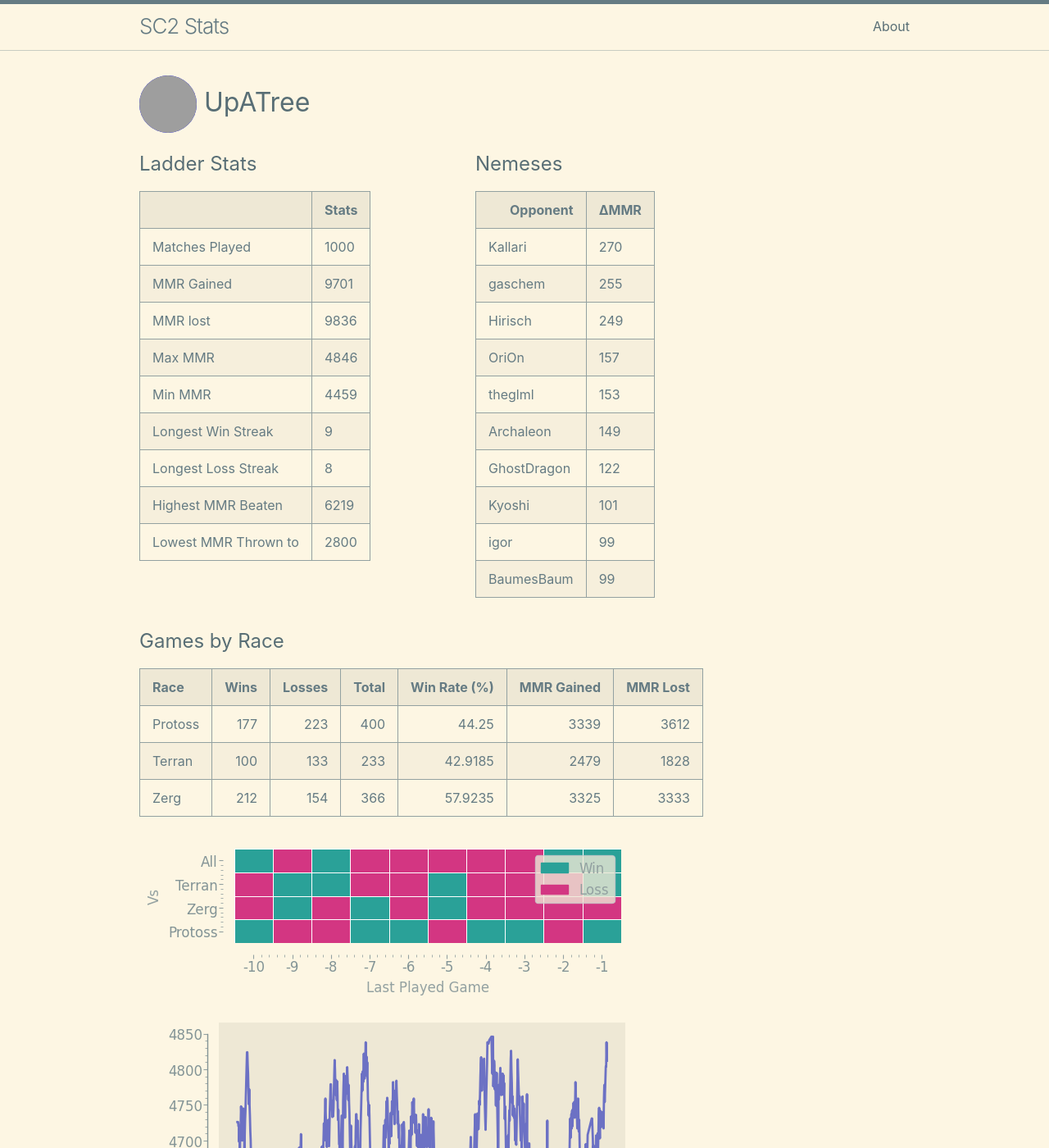
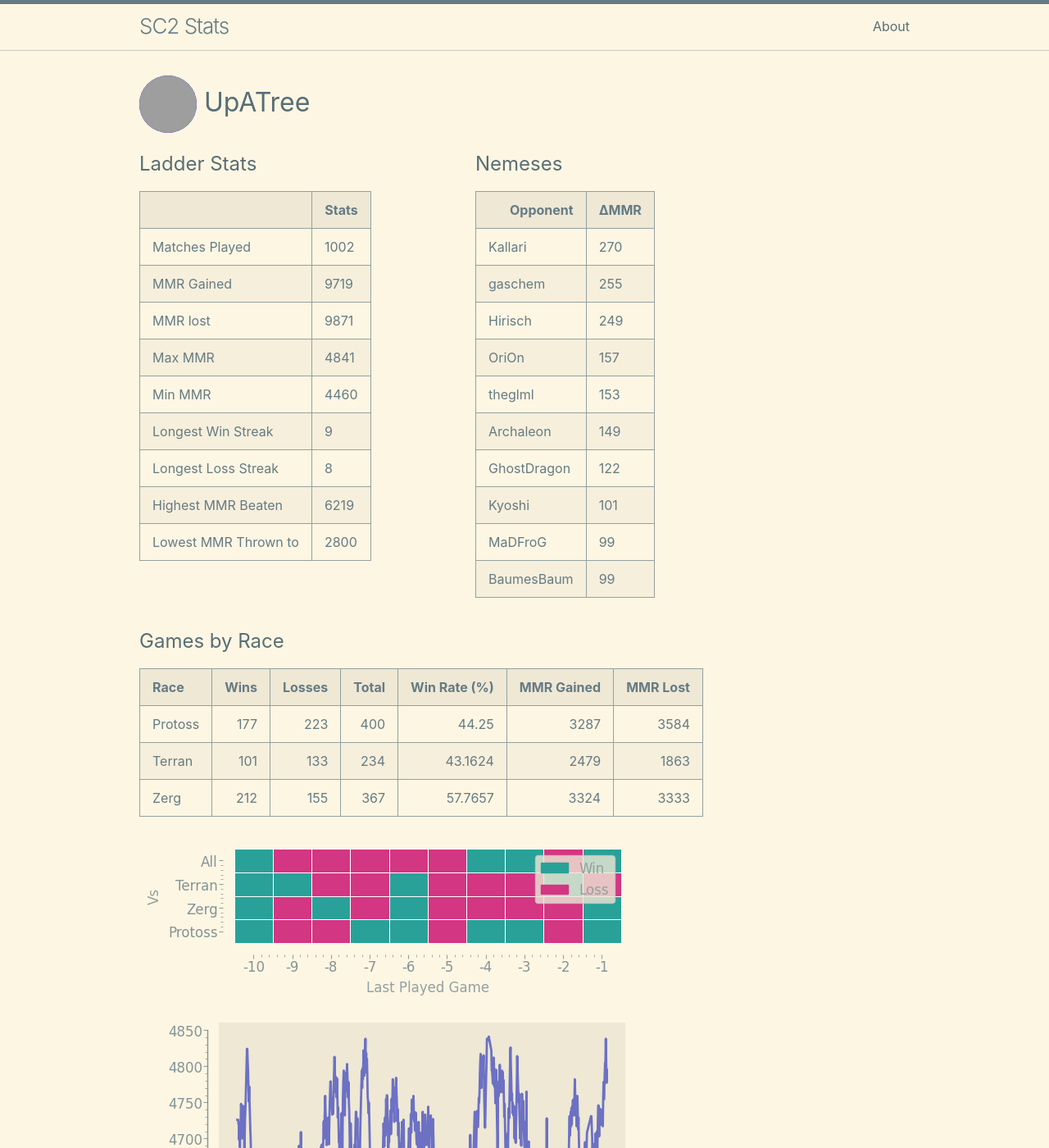
Before and after one commit to kylermurphy/UpATree, a Jekyll site: the page built from docs/index.md, in a window 1280 px wide and 1400 px high. Shown: the whole window at 82% size. Built offline with Jekyll 4.4.1, drawn with Linux system fonts in a browser that asks for light colours; grey boxes are pictures that could not be loaded.

Commit message:
running on push

```diff
--- a/docs/index.md
+++ b/docs/index.md
@@ -18,23 +18,23 @@ layout: home
   <tbody>
     <tr>
       <td>Matches Played</td>
-      <td>1000</td>
+      <td>1002</td>
     </tr>
     <tr>
       <td>MMR Gained</td>
-      <td>9701</td>
+      <td>9719</td>
     </tr>
     <tr>
       <td>MMR lost</td>
-      <td>9836</td>
+      <td>9871</td>
     </tr>
     <tr>
       <td>Max MMR</td>
-      <td>4846</td>
+      <td>4841</td>
     </tr>
     <tr>
       <td>Min MMR</td>
-      <td>4459</td>
+      <td>4460</td>
     </tr>
     <tr>
       <td>Longest Win Streak</td>
@@ -98,7 +98,7 @@ layout: home
       <td>101</td>
     </tr>
     <tr>
-      <td>igor</td>
+      <td>MaDFroG</td>
       <td>99</td>
     </tr>
     <tr>
@@ -114,9 +114,9 @@ layout: home
 
 | Race    |   Wins |   Losses |   Total |   Win Rate (%) |   MMR Gained |   MMR Lost |
 |:--------|-------:|---------:|--------:|---------------:|-------------:|-----------:|
-| Protoss |    177 |      223 |     400 |        44.25   |         3339 |       3612 |
-| Terran  |    100 |      133 |     233 |        42.9185 |         2479 |       1828 |
-| Zerg    |    212 |      154 |     366 |        57.9235 |         3325 |       3333 |
+| Protoss |    177 |      223 |     400 |        44.25   |         3287 |       3584 |
+| Terran  |    101 |      133 |     234 |        43.1624 |         2479 |       1863 |
+| Zerg    |    212 |      155 |     367 |        57.7657 |         3324 |       3333 |
 
 ![Games by Race](./assets/gm_hist.png)
 
--- a/log.txt
+++ b/log.txt
@@ -200,3 +200,4 @@ Writing a log file 2025-02-28 18:50:36.
 Writing a log file 2025-02-28 19:19:05.
 Writing a log file 2025-02-28 19:31:56.
 Writing a log file 2025-02-28 19:48:13.
+Writing a log file 2025-02-28 20:23:59.
```
Also changed, not shown: docs/assets/MMR.png, docs/assets/daily.png, docs/assets/gm_hist.png, docs/assets/r_wrt.png, 1 other file.
